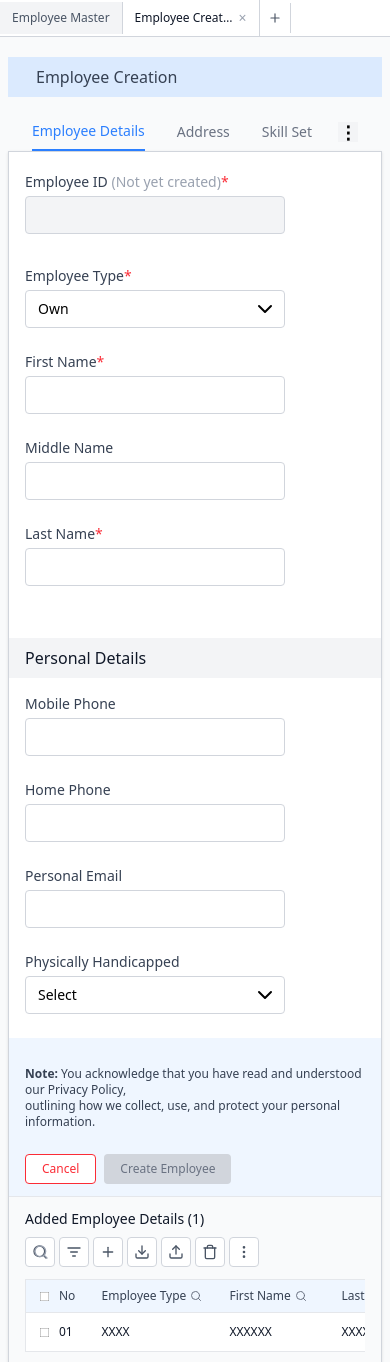
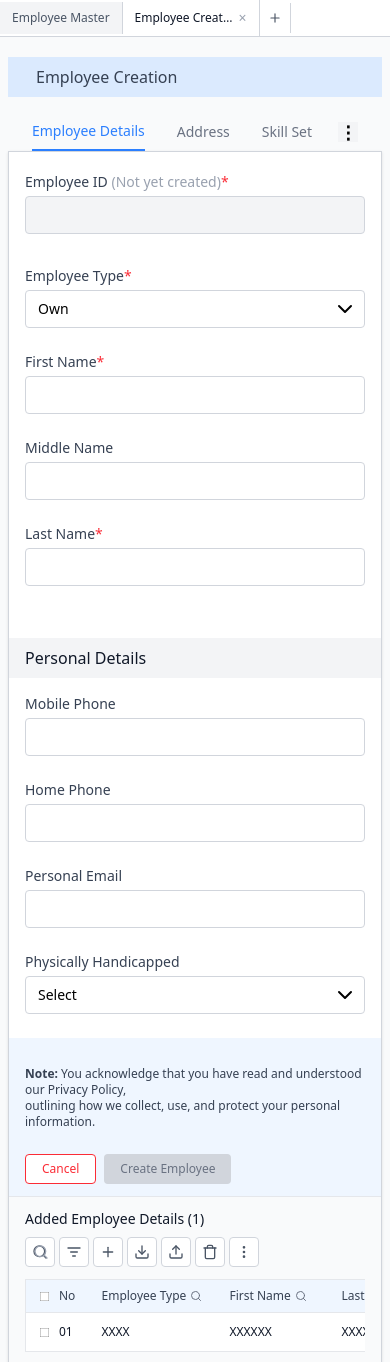
Before and after one commit to archanaprabhat/employee-form, a React (Vite) app in the folder employee-ui/: page / in a window 390 px wide. Shown: the top 1362 px of the page. Built offline with nearby package versions, Linux system fonts and the light colour scheme.

Commit message:
UI layout fix

```diff
--- a/employee-ui/src/App.jsx
+++ b/employee-ui/src/App.jsx
@@ -505,7 +505,7 @@ const EmployeeCreationForm = () => {
             <h3 className="text-gray-900 font-medium mb-4 text-base bg-gray-100 py-2 px-4">
               Personal Details
             </h3>
-            <div className="px-4 mr-20">
+            <div className="px-4 mr-0 lg:mr-20">
               <div className="grid grid-cols-1 md:grid-cols-2 lg:grid-cols-4 gap-6">
                 {personalDetailsFields.map(field => (
                   field.type === 'select' ? (
@@ -674,7 +674,7 @@ const EmployeeCreationForm = () => {
     switch(activeTab) {
       case 'employee-details':
         return (
-          <div className="px-4 py-5 mr-20">
+          <div className="px-4 py-5 mr-0 lg:mr-20">
             {/* Employee ID and Type Row */}
             <div className="grid grid-cols-1 md:grid-cols-2 lg:grid-cols-4 gap-8 mb-6">
               <InputField
```
